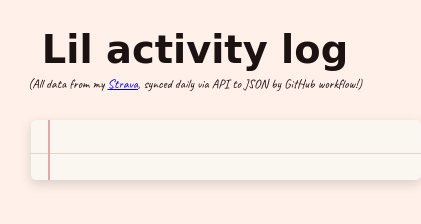
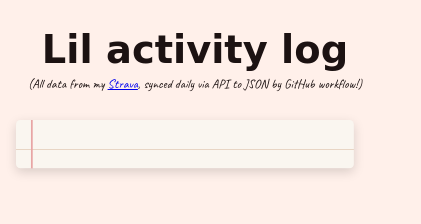
Before and after one commit to klindfors/minimalistsite, a plain HTML site: page running/index.html in a window 390 px wide. Shown: the whole page, 421 px wide, since content can reach past the window. Drawn offline with Linux system fonts and the light colour scheme; a web font is replaced by a local one.

Commit message:
allt lite mindre på mobil

```diff
--- a/running/index.html
+++ b/running/index.html
@@ -69,6 +69,8 @@ h1 {
     position: relative;
 }
 
+
+
   #runs::before {
     content: '';
     position: absolute;
@@ -88,6 +90,7 @@ h1 {
   #runs {
     padding-left: 30px;
   }
+
 
 
   .run {
@@ -117,12 +120,10 @@ h1 {
     padding-bottom: 50px;
 }
 
-  @media (max-width: 400px) {
-    #runs {
-      padding: 30px 25px;
-      width: 95%;
-      margin-left: 15px ;
-    }
+  @media (max-width: 500px) {
+  #runs {
+    transform: scale(0.88);
+    transform-origin: top left;
   }
 </style>
 </head>
```
